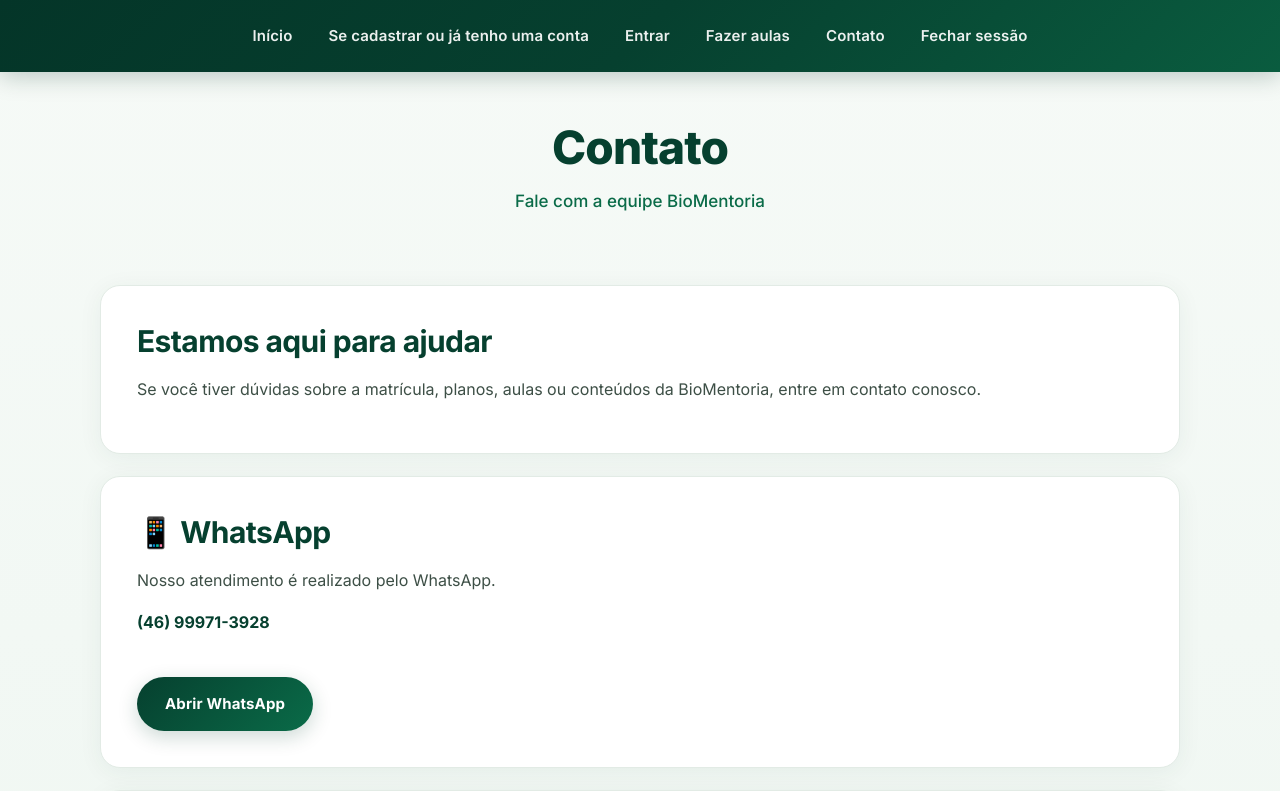
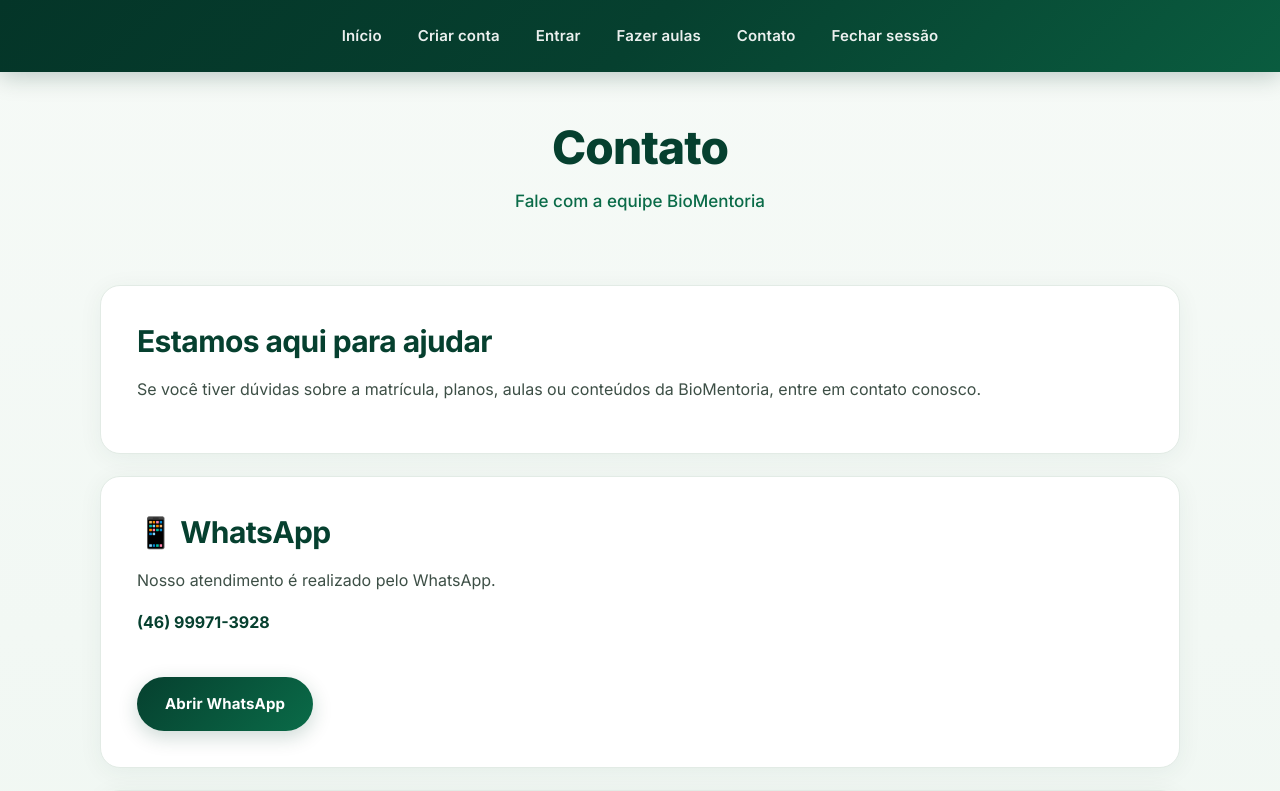
Before and after one commit to luanaschuantes/Aulas-de-biologia-online, a plain HTML site: page consulta_agendamentos.html in a window 1280 px wide. Shown: the top 791 px of the page. Drawn offline with Linux system fonts and the light colour scheme.

Commit message:
Atualiza texto do menu: Criar conta

```diff
--- a/consulta_agendamentos.html
+++ b/consulta_agendamentos.html
@@ -10,7 +10,7 @@
 
 <nav>
     <a href="index.html">Início</a>
-    <a href="clientes.html">Se cadastrar ou já tenho uma conta</a>
+    <a href="clientes.html">Criar conta</a>
     <a href="login.html">Entrar</a>
     <a href="agendamentos.html">Fazer aulas</a>
     <a href="consulta_agendamentos.html">Contato</a>
```
